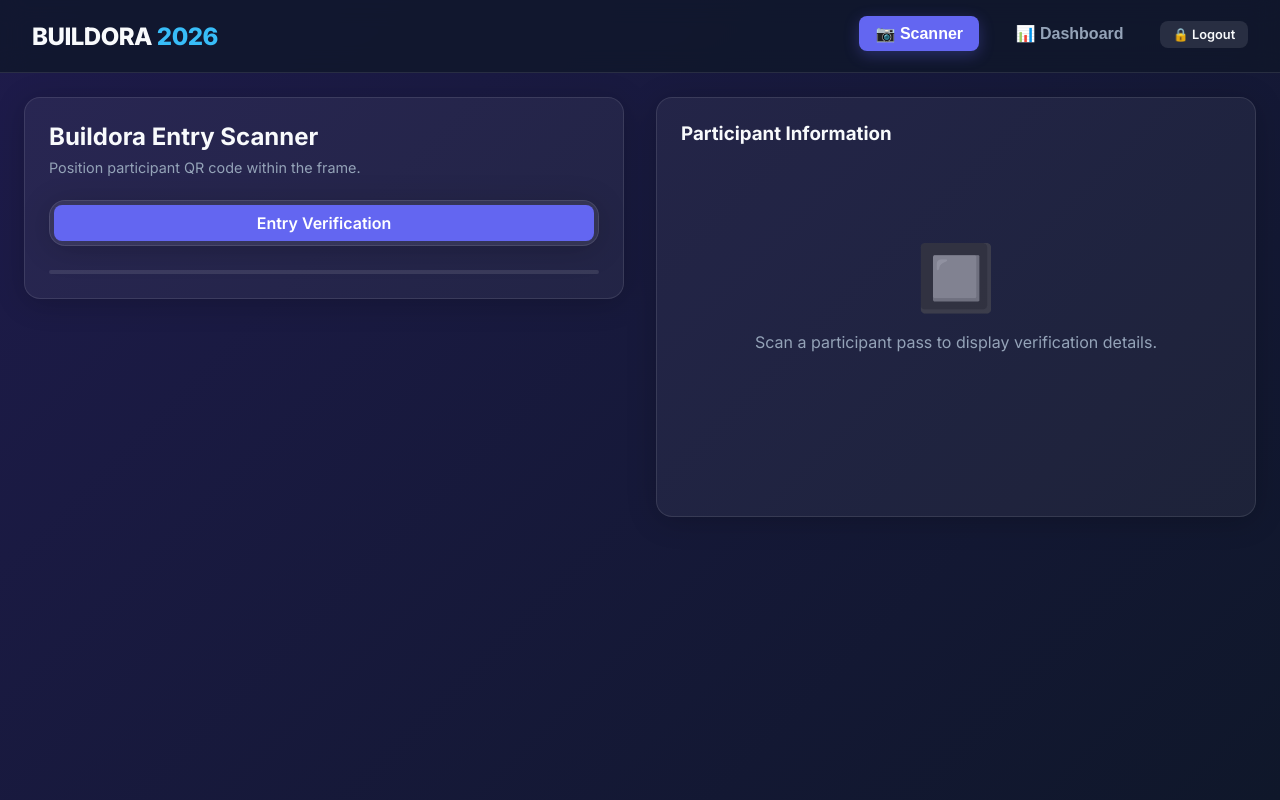
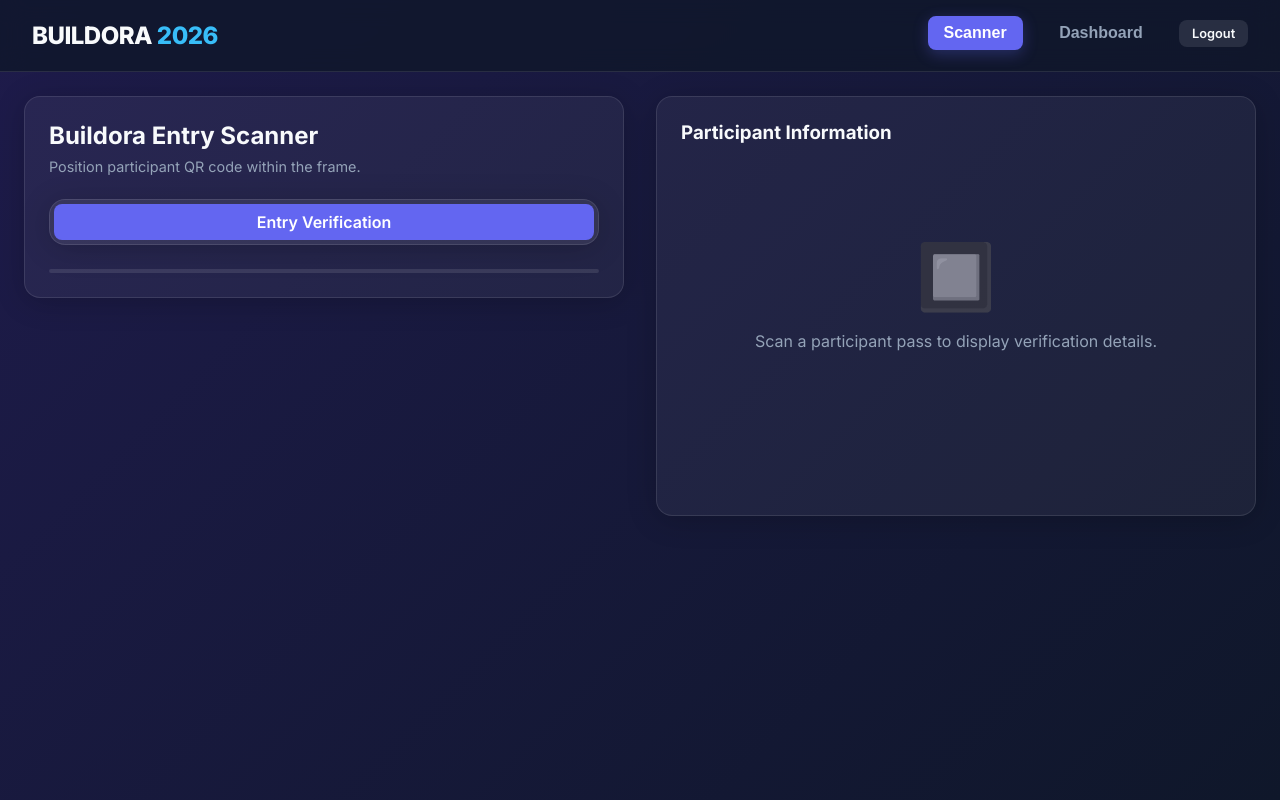
Before and after one commit to vibhut-iitm/Buildora2k26, a website: page frontend/index.html in a window 1280 px wide. Drawn offline with Linux system fonts and the light colour scheme; no server answers; sample sign-in values are in the browser's storage; a script that the page names is missing.

Commit message:
Remove emojis from Scanner, Dashboard, and Logout navbar buttons

```diff
--- a/frontend/index.html
+++ b/frontend/index.html
@@ -25,9 +25,9 @@
     <div class="logo" id="main-logo">BUILDORA <span>2026</span></div>
 
     <div class="nav-links">
-      <button id="nav-scanner" class="active">📷 Scanner</button>
-      <button id="nav-dashboard">📊 Dashboard</button>
-      <button id="nav-logout" class="btn secondary small" onclick="logout()">🔒 Logout</button>
+      <button id="nav-scanner" class="active">Scanner</button>
+      <button id="nav-dashboard">Dashboard</button>
+      <button id="nav-logout" class="btn secondary small" onclick="logout()">Logout</button>
     </div>
   </nav>
 
```
